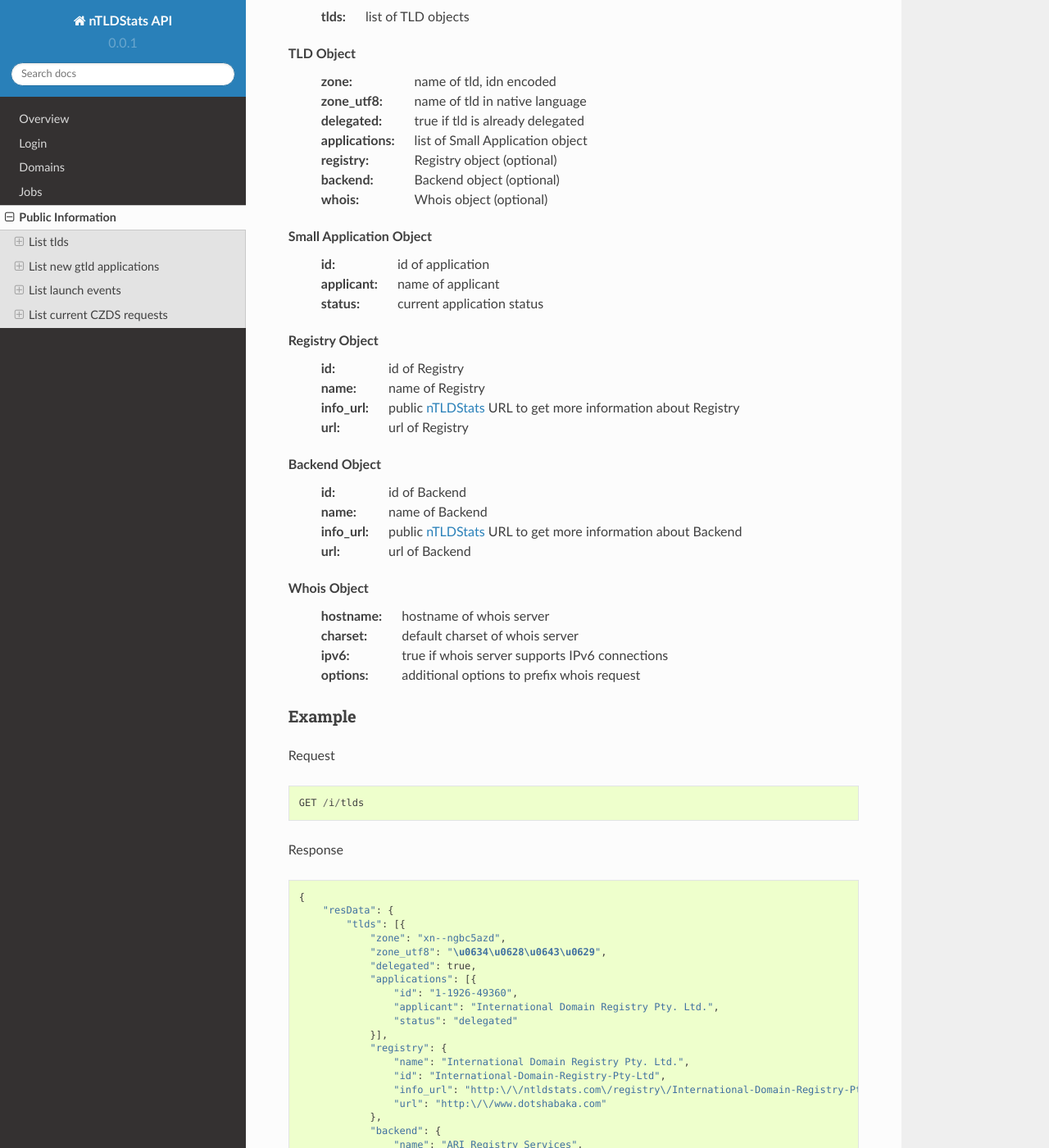
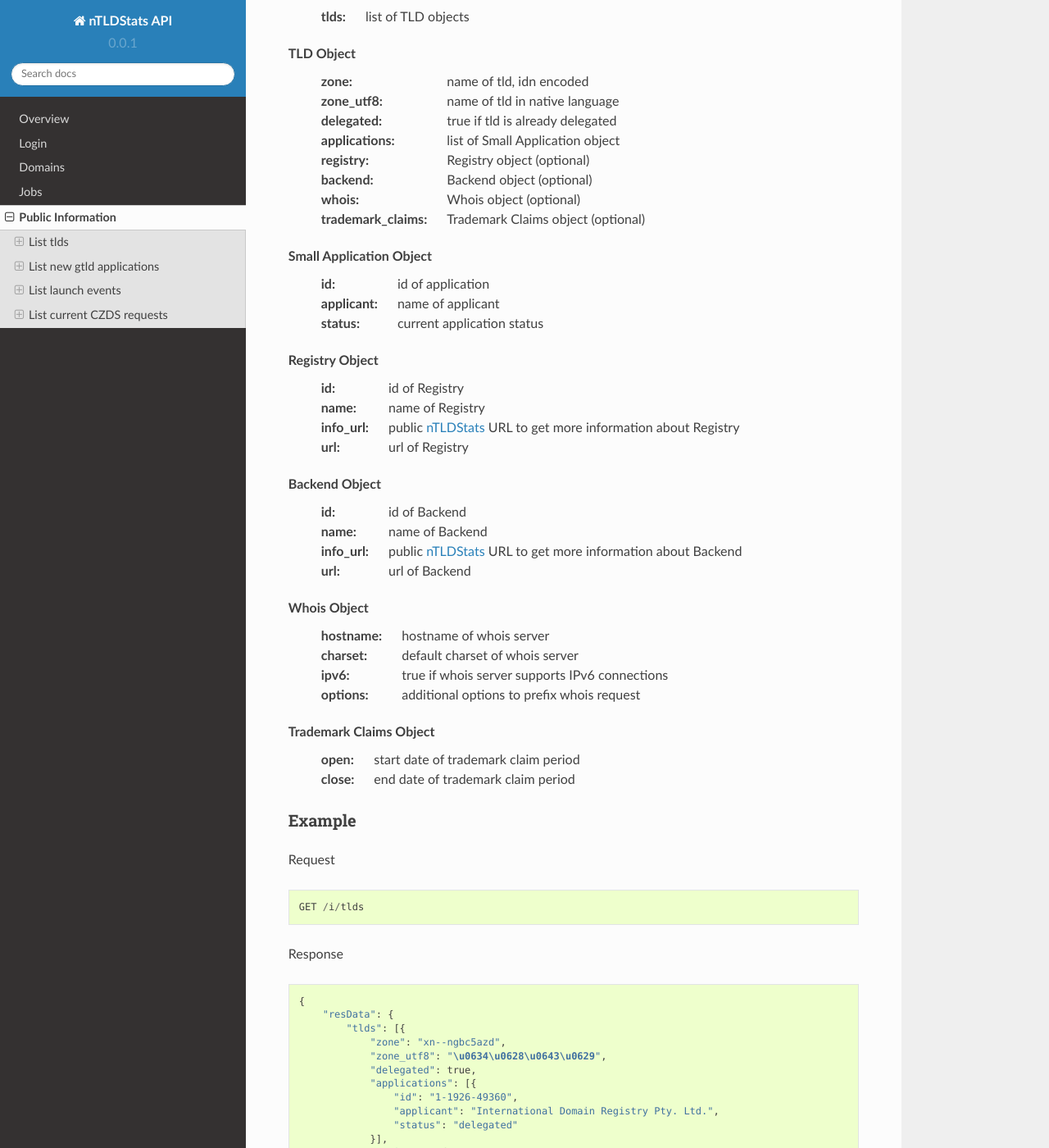
Before and after one commit to ntldstats/ntldstats_api, a Sphinx documentation site: the page built from docs/source/info.rst, in a window 1280 px wide and 1400 px high, scrolled down 602 px. Shown: the whole window at 82% size. Built offline with Sphinx 7.4.7 and the Read the Docs theme 2.0.0, drawn with Linux system fonts in a browser that asks for light colours.

Commit message:
Added claim trademark period
Added additional trademark_claims object in TLD export.

```diff
--- a/docs/source/info.rst
+++ b/docs/source/info.rst
@@ -32,6 +32,7 @@ TLD Object
     :registry: Registry object (optional)
     :backend: Backend object (optional)
     :whois: Whois object (optional)
+    :trademark_claims: Trademark Claims object (optional)
 
 Small Application Object
     :id: id of application
@@ -55,6 +56,10 @@ Whois Object
     :charset: default charset of whois server
     :ipv6: true if whois server supports IPv6 connections
     :options: additional options to prefix whois request
+
+Trademark Claims Object
+    :open: start date of trademark claim period
+    :close: end date of trademark claim period
 
 Example
 =======
```
